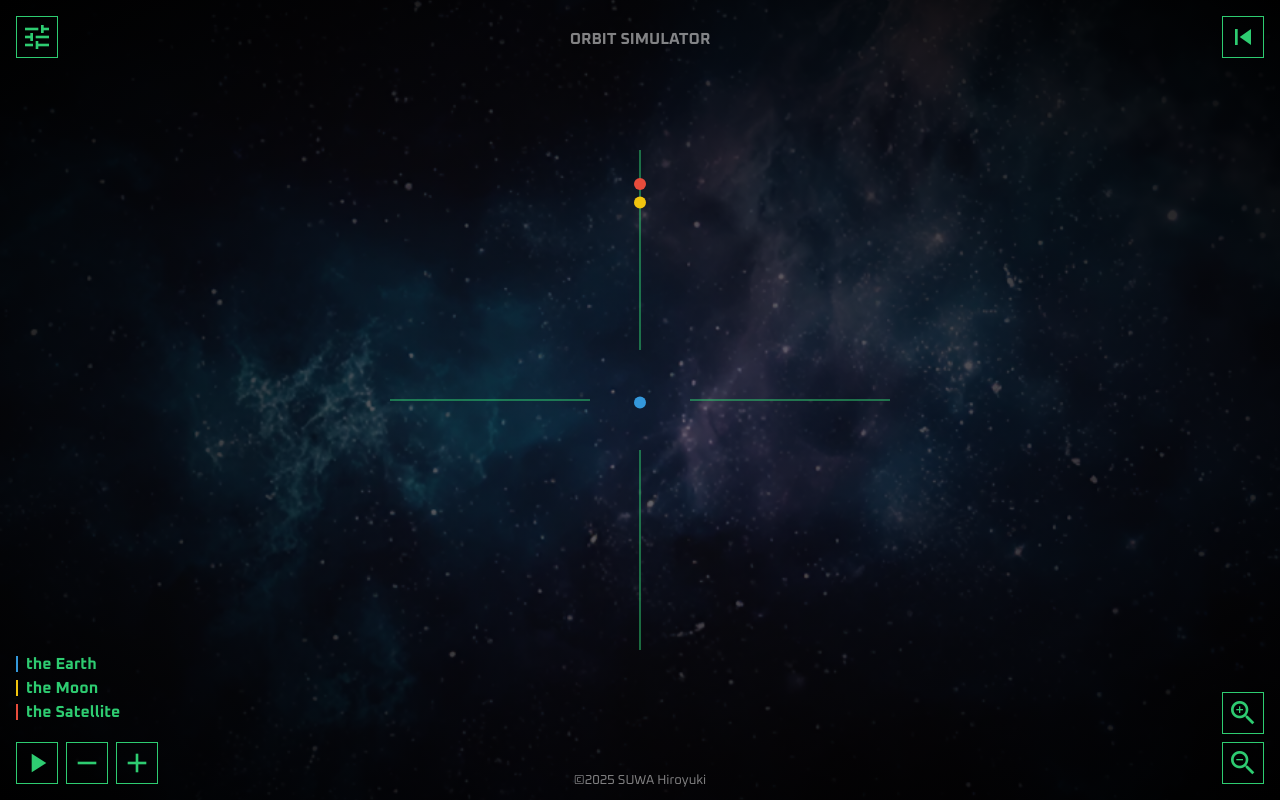
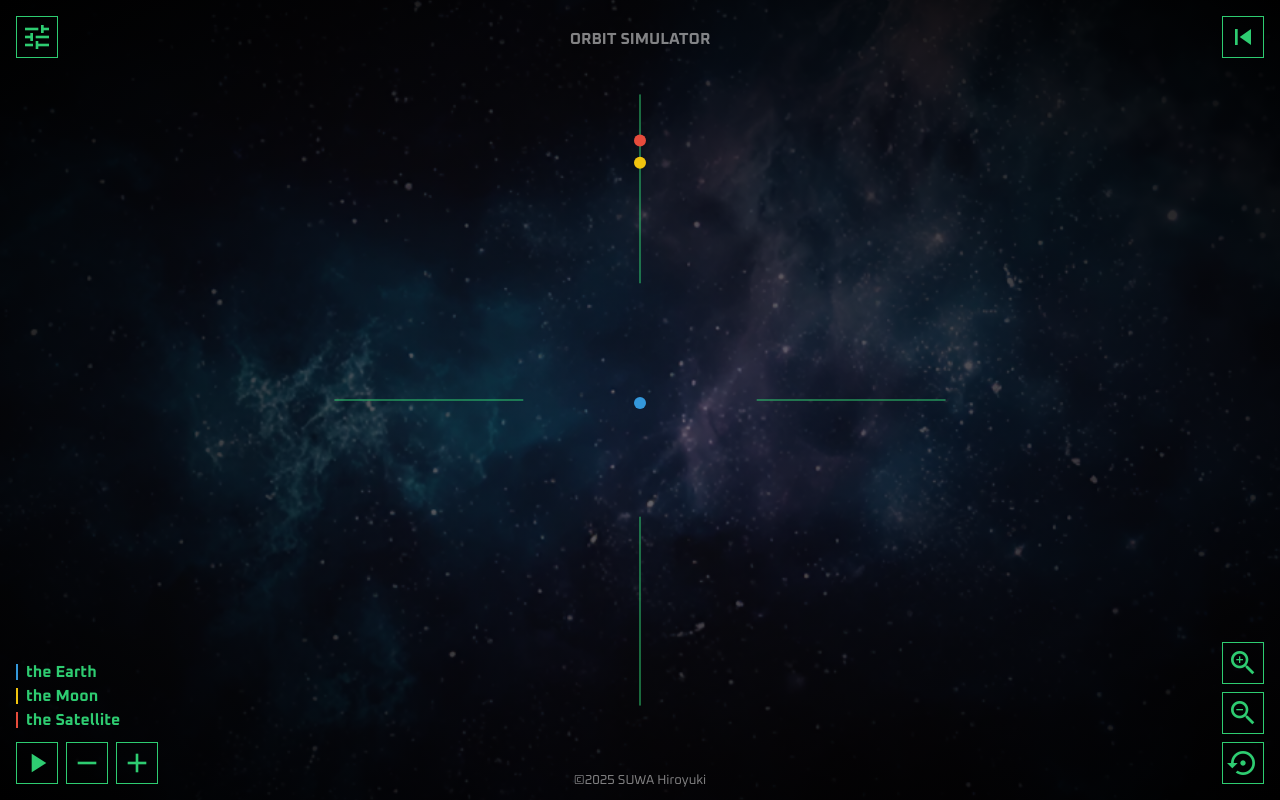
Before and after one commit to hiroyuki-suwa/orbit-simulator, a plain HTML site: page index.html in a window 1280 px wide. Drawn offline with nearby package versions, Linux system fonts and the light colour scheme.

Commit message:
implemented toggle perspective feature

```diff
--- a/index.html
+++ b/index.html
@@ -243,16 +243,16 @@ input {
 
 .celestials-info {
   position: fixed;
-  bottom: 6rem;
+  bottom: 5rem;
   left: 1rem;
   @media screen and (min-width: 480px) {
-    bottom: 4.5rem;
+    bottom: 4rem;
   }
 }
 .celestials-info .title {
   margin: .5em 0;
   padding: 0 .5rem;
-  font-size: small;
+  font-size: x-small;
   line-height: 1;
   @media screen and (min-width: 480px) {
     font-size: medium;
@@ -264,7 +264,7 @@ input {
 .celestials-info .info {
   width: 16em;
   padding-left: 1rem;
-  font-size: x-small;
+  font-size: xx-small;
   white-space: pre-line;
   @media screen and (min-width: 480px) {
     font-size: small;
@@ -370,6 +370,7 @@ input {
   <div class="position-bottom-right flex-vertical">
     <button type="button" onclick="zoomIn()" class="material-icons">zoom_in</button>
     <button type="button" onclick="zoomOut()" class="material-icons">zoom_out</button>
+    <button type="button" id="togglePerspective" onclick="togglePerspective()" class="material-icons">settings_backup_restore</button>
   </div>
 
   <div id="modalSettings" class="modal" hidden>
@@ -502,7 +503,8 @@ const ui = {
     settings: document.getElementById('modalSettings'),
   },
   buttons: {
-    toggleRun: document.getElementById('toggleRun'),
+    toggleRun:          document.getElementById('toggleRun'),
+    togglePerspective:  document.getElementById('togglePerspective'),
   },
   fieldsets: {
     trajectoryDuration: document.getElementsByName('trajectoryDuration')[0],
@@ -545,6 +547,7 @@ const ui = {
 
 const state = {
   running: false,
+  fixedPerspective: true,
   timerId: null,
   accuracy: null,
   time: 0,
@@ -579,16 +582,17 @@ const state = {
 };
 
 const getters = {
-  isRunning:      () => state.running,
-  timerId:        () => state.timerId,
-  time:           () => state.time,
-  speedLevel:     () => state.speedLevel,
-  timeScale:      () => phiTo(state.speedLevel),
-  accuracy:       () => state.accuracy,
-  zoomLevel:      () => state.zoomLevel,
-  renderingScale: () => .25*Math.min(ui.canvas.width, ui.canvas.height)*phiTo(state.zoomLevel),
-  celestials:     () => state.celestials,
-  trajectories:   () => ({
+  isRunning:        () => state.running,
+  fixedPerspective: () => state.fixedPerspective,
+  timerId:          () => state.timerId,
+  time:             () => state.time,
+  speedLevel:       () => state.speedLevel,
+  timeScale:        () => phiTo(state.speedLevel),
+  accuracy:         () => state.accuracy,
+  zoomLevel:        () => state.zoomLevel,
+  renderingScale:   () => phiTo(-2.5)*Math.min(ui.canvas.width, ui.canvas.height)*phiTo(state.zoomLevel),
+  celestials:       () => state.celestials,
+  trajectories:     () => ({
     earth:      [ ...state.trajectories.earth ],
     moon:       [ ...state.trajectories.moon ],
     satellite:  [ ...state.trajectories.satellite ],
@@ -597,14 +601,15 @@ const getters = {
 };
 
 const mutations = {
-  setRunning:     (status)      => { state.running = status; },
-  setAccuracy:    (accuracy)    => { state.accuracy = accuracy; },
-  setTimerId:     (timerId)     => { state.timerId = timerId; },
-  resetTime:      ()            => { state.time = 0; },
-  incrementTime:  ()            => { state.time += getters.timeScale(); },
-  setZoomLevel:   (zoomLevel)   => { state.zoomLevel = zoomLevel; },
-  setSpeedLevel:  (speedLevel)  => { state.speedLevel = speedLevel; },
-  setCelestials:  (celestials)  => { state.celestials = celestials; },
+  setRunning:         (status)      => { state.running = status; },
+  togglePerspective:  ()            => { state.fixedPerspective = !state.fixedPerspective; },
+  setAccuracy:        (accuracy)    => { state.accuracy = accuracy; },
+  setTimerId:         (timerId)     => { state.timerId = timerId; },
+  resetTime:          ()            => { state.time = 0; },
+  incrementTime:      ()            => { state.time += getters.timeScale(); },
+  setZoomLevel:       (zoomLevel)   => { state.zoomLevel = zoomLevel; },
+  setSpeedLevel:      (speedLevel)  => { state.speedLevel = speedLevel; },
+  setCelestials:      (celestials)  => { state.celestials = celestials; },
   updateTrajectories: () => {
     state.trajectories.earth.push(state.celestials.earth.position);
     state.trajectories.moon.push(state.celestials.moon.position);
@@ -710,6 +715,12 @@ const setStateParamsValue = (params) => {
       radius: 0,
     },
   });
+};
+
+const togglePerspective = () => {
+  mutations.togglePerspective();
+  renderResults();
+  updateUIControlls();
 };
 
 // simulation controlls
@@ -832,36 +843,46 @@ const clearCanvas = () => {
 };
 
 const renderScene = (celestials, trajectories, scale, duration) => {
-  drawIndices(scale);
-  drawTrajectory(trajectories.earth, colors.earth, scale, duration);
-  drawTrajectory(trajectories.moon, colors.moon, scale, duration);
-  drawTrajectory(trajectories.satellite, colors.satellite, scale, duration);
+  drawIndices();
+  drawTrajectory(trajectories.earth, colors.earth, duration);
+  drawTrajectory(trajectories.moon, colors.moon, duration);
+  drawTrajectory(trajectories.satellite, colors.satellite, duration);
   drawCelestial(celestials.earth, colors.earth, scale);
   drawCelestial(celestials.moon, colors.moon, scale);
   drawCelestial(celestials.satellite, colors.satellite, scale);
 };
 
-const drawIndices = (scale) => {
-  const { x, y } = transformToRenderingCoordinate({ x: 0, y: 0 }, scale);
-  const a = 1*scale
-  const offset = .25*a;
+const drawIndices = () => {
+  const width = 1;
   const color = colors.indices;
+
   ctx.strokeStyle = `rgb(${color.r}, ${color.g}, ${color.b})`;
-  ctx.lineWidth = 1;
+  ctx.lineWidth = width;
+
+  const p = phiTo(-1.5);
+  const q = phiTo(.5);
+  const p1 = { x: 0, y: -p };
+  const q1 = { x: 0, y: -q };
+  const p2 = { x: p, y: 0 };
+  const q2 = { x: q, y: 0 };
+  const p3 = { x: 0, y: p };
+  const q3 = { x: 0, y: q };
+  const p4 = { x: -p, y: 0 };
+  const q4 = { x: -q, y: 0 };
   [
-    [x, y - offset, x, y - a - offset], // 12 o'clock
-    [x + offset, y, x + a + offset, y], //  3 o'clock
-    [x, y + offset, x, y + a + offset], //  6 o'clock
-    [x - offset, y, x - a - offset, y], //  9 o'clock
-  ].forEach(([x1, y1, x2, y2]) => {
+    { p: transformToRenderingCoordinate(p1), q: transformToRenderingCoordinate(q1) }, // 12 o'clock
+    { p: transformToRenderingCoordinate(p2), q: transformToRenderingCoordinate(q2) }, //  3 o'clock
+    { p: transformToRenderingCoordinate(p3), q: transformToRenderingCoordinate(q3) }, //  6 o'clock
+    { p: transformToRenderingCoordinate(p4), q: transformToRenderingCoordinate(q4) }  //  9 o'clock
+  ].forEach(({p,q}) => {
     ctx.beginPath();
-    ctx.moveTo(x1, y1);
-    ctx.lineTo(x2, y2);
+    ctx.moveTo(p.x, p.y);
+    ctx.lineTo(q.x, q.y);
     ctx.stroke();
   });
 };
 
-const drawTrajectory = (trajectory, color, scale, duration, sections = 16) => {
+const drawTrajectory = (trajectory, color, duration, sections = 16) => {
   if (!trajectory.length) return;
 
   const n = parseInt(duration/sections);
@@ -876,12 +897,12 @@ const drawTrajectory = (trajectory, color, scale, duration, sections = 16) => {
     const opacity = 1 - section/sections;
     ctx.strokeStyle = `rgb(${color.r} ${color.g} ${color.b} / ${100*opacity}%)`;
     ctx.lineWidth = 2;
-    const { x, y } = transformToRenderingCoordinate(startPosition, scale);
+    const { x, y } = transformToRenderingCoordinate(startPosition);
     ctx.moveTo(startPosition.x, startPosition.y);
     ctx.beginPath();
 
     segment.forEach((position) => {
-      const { x, y } = transformToRenderingCoordinate(position, scale);
+      const { x, y } = transformToRenderingCoordinate(position);
       ctx.lineTo(x, y);
     });
 
@@ -890,7 +911,7 @@ const drawTrajectory = (trajectory, color, scale, duration, sections = 16) => {
 };
 
 const drawCelestial = ({ position, radius }, color, scale) => {
-  const { x, y } = transformToRenderingCoordinate(position, scale);
+  const { x, y } = transformToRenderingCoordinate(position);
   const r = Math.max(6, radius * scale);
   ctx.fillStyle = `rgb(${color.r}, ${color.g}, ${color.b})`;
   ctx.beginPath();
@@ -945,9 +966,12 @@ const hide = (target) => { target.setAttribute('hidden', true); };
 const updateUIControlls = () => {
   updateFieldsets();
   updateRunningButton();
+  updatePerspectiveButton();
 };
 
 const updateRunningButton = () => { ui.buttons.toggleRun.textContent = getters.isRunning() ? 'pause' : 'play_arrow'; };
+
+const updatePerspectiveButton = () => { ui.buttons.togglePerspective.textContent = getters.fixedPerspective() ? 'settings_backup_restore' : 'lock_reset'; };
 
 const updateFieldsets = () => {
   const { earth, moon, satellite } = getters.celestials();
@@ -993,10 +1017,28 @@ const scaleVector = (k, vector) => ({
   y: k*vector.y,
 });
 
-const transformToRenderingCoordinate = ({ x, y }, scale) => ({
-  x: scale*x + canvasCenter().x,
-  y: scale*y + canvasCenter().y,
-});
+const transformToRenderingCoordinate = ({ x, y }) => {
+  let X, Y;
+
+  if (getters.fixedPerspective()) {
+    X = x;
+    Y = y;
+  } else {
+    const { earth, moon } = getters.celestials();
+    const pos = difference({ between: { x, y }, and: earth.position });
+    const dir = direction({ from: earth.position, to: moon.position });
+    const cos = dir.y;
+    const sin = dir.x;
+    X = pos.x * cos - pos.y * sin;
+    Y = pos.x * sin + pos.y * cos;
+  }
+
+  const scale = getters.renderingScale();
+  return {
+    x: scale*X + canvasCenter().x,
+    y: scale*Y + canvasCenter().y,
+  };
+};
 
 const canvasCenter = () => ({
   x: ui.canvas.width/2,
```
